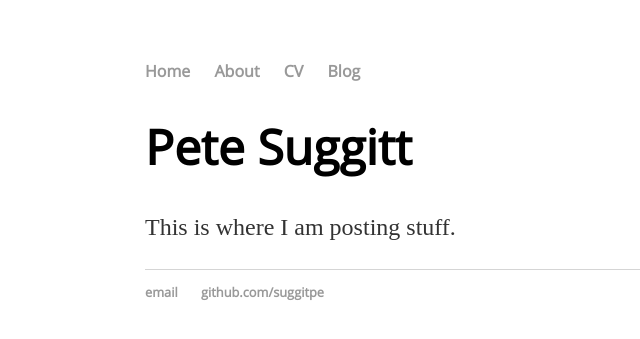
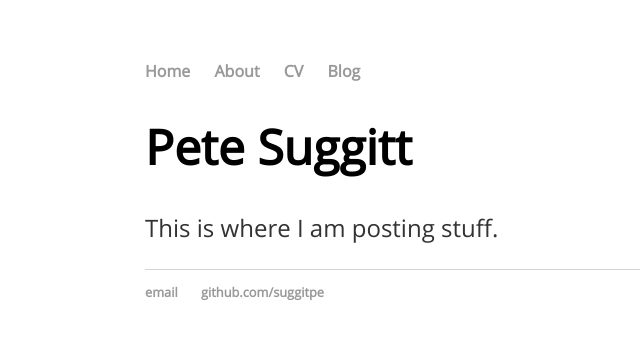
Before and after one commit to suggitpe/suggitpe.github.io, a Jekyll site: the page built from index.md, in a window 1280 px wide. Shown: the top 339 px of the page, without its empty margins (47-687 px from the left). Built offline with Jekyll 4.4.1, drawn with Linux system fonts in a browser that asks for light colours.

Commit message:
reset font

```diff
--- a/assets/css/main.css
+++ b/assets/css/main.css
@@ -71,9 +71,9 @@
 body {
     margin: 60px auto;
     width: 70%;
+    font-family:'OpenSansRegular';
 }
 nav ul, footer ul {
-    font-family:'OpenSansRegular','Helvetica', 'Arial', 'Sans-Serif';
     padding: 0px;
     list-style: none;
     font-weight: bold;
@@ -91,7 +91,6 @@ a:hover {
 }
 h1 {
     font-size: 3em;
-    font-family:'OpenSansRegular','Helvetica', 'Arial', 'Sans-Serif';
 }
 p {
     font-size: 1.5em;
```
